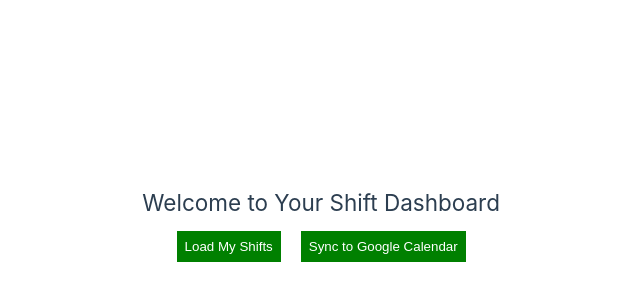
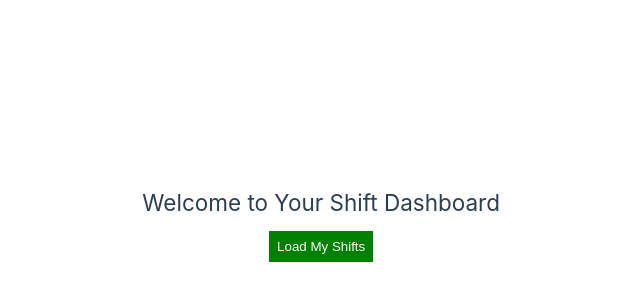
Before and after one commit to tamardobrin/Shift2Calendar, a Vue app in the folder frontend/: page /dashboard in a window 1280 px wide. Shown: the part 172-472 px from the top of the page, without its empty margins (140-780 px from the left). Built offline with nearby package versions, Linux system fonts and the light colour scheme.

Commit message:
replace logic with a simple link

```diff
--- a/frontend/src/views/DashboardView.vue
+++ b/frontend/src/views/DashboardView.vue
@@ -2,14 +2,13 @@
   <div class="dashboard-container">
     <h2>Welcome to Your Shift Dashboard</h2>
     <button @click="fetchSchedule">Load My Shifts</button>
-      <button @click="syncCalendar">Sync to Google Calendar</button>
 
     <ul v-if="shifts.length">
       <li v-for="shift in shifts" :key="shift.date">
         {{ shift.date }} - {{ shift.planned_start }} to {{ shift.planned_end }}
+        <a :href="generateEventLink(shift)" target="_blank">📅 Add to Google Calendar</a>
       </li>
     </ul>
-      <p v-if="message">{{ message }}</p>
   </div>
 </template>
 
@@ -21,7 +20,6 @@
     return {
       userId: localStorage.getItem("user_id"),
       shifts: [],
-        message: "",
     };
   },
   methods: {
@@ -29,18 +27,21 @@
       try {
         const response = await api.fetchSchedule(this.userId);
         this.shifts = response.data;
-          this.message = "Shifts loaded!";
       } catch (error) {
-          this.message = "Failed to load shifts.";
+        console.error("Failed to load shifts.");
       }
     },
-      async syncCalendar() {
-        try {
-          await api.syncCalendar(this.userId);
-          this.message = "Shifts synced to Google Calendar!";
-        } catch (error) {
-          this.message = "Failed to sync shifts.";
-        }
+    generateEventLink(shift) {
+      const baseUrl = "https://www.google.com/calendar/event?action=TEMPLATE";
+
+      const formattedDate = shift.date.replace(/-/g, '');
+
+      const startDateTime = `${formattedDate}T${shift.planned_start.replace(/:/g, '')}`;
+      const endDateTime = `${formattedDate}T${shift.planned_end.replace(/:/g, '')}`;
+
+      const title = encodeURIComponent(`Shift - ${shift.role_name}`);
+
+      return `${baseUrl}&dates=${startDateTime}/${endDateTime}&text=${title}&location=&details=Shift+scheduled`;
     }
   }
 };
```
Lines whose indentation alone changed are shown as unchanged.
